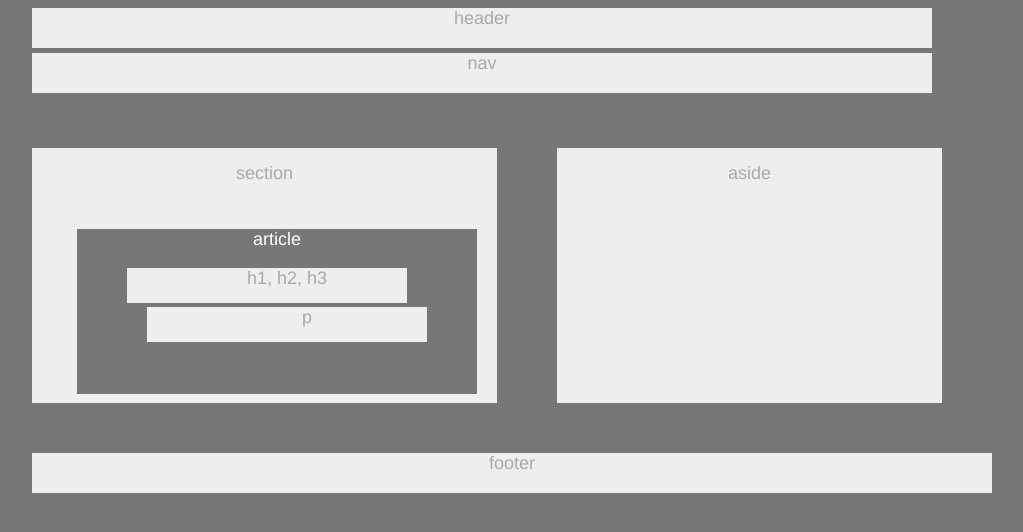
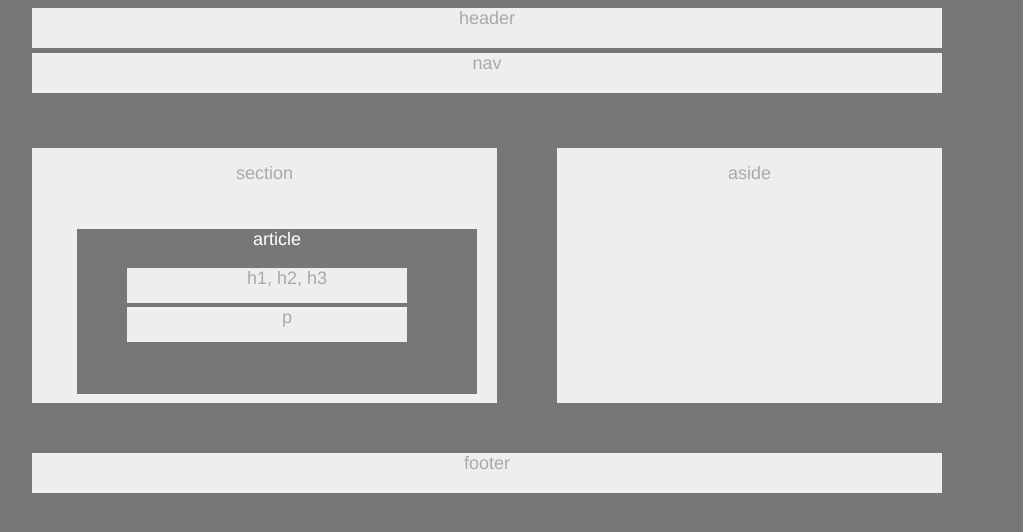
Before and after one commit to ayagirma/HW-Wireframe, a plain HTML site: page index.html in a window 1280 px wide. Shown: the whole page, without its empty margins (26-1049 px from the left). Drawn offline with Linux system fonts and the light colour scheme.

Commit message:
Final deployment

```diff
--- a/style.css
+++ b/style.css
@@ -6,6 +6,7 @@ body{
     text-align: center;
     color: darkgrey;
     font-size: 18px;
+    /*argin-right: 200px;*/
     font-family:'Helvetica Neue', Helvetica, sans-serif;
 }
 
@@ -13,7 +14,7 @@ body{
 header{
 
     background: #eee;
-    width: 900px;
+    width: 910px;
     margin: 5px ;
     height: 40px;
    margin:5px 50px 5px 50px;
@@ -24,7 +25,7 @@ nav{
     background: #eee;
     margin: 5px ;
     height: 40px;
-    width: 900px;
+    width: 910px;
    margin:5px 50px 5px 50px;
 }
 #section-box{
@@ -35,6 +36,7 @@ nav{
     width: 465px;
     height: 240px;
     margin:50px ;
+    text
 }
 #article-box {
     background-color: #777;
@@ -52,20 +54,18 @@ nav{
     width: 280px;
     height: 35px;
     border-width: 10%;
-    /*padding: 5px ;*/
+    padding: 0px ;
     margin left:15%;
-   /* float:left;*/
     color:darkgrey;
 }
 
 #paragraph-box{
     width: 280px;
     height: 35px;
-   /* padding: 5px;*/
-    margin: 0px 20px 0px 20px ;
-    /*float: left;*/
+    text-align: center;
+    margin: 0px 20px 0px 0px ;
     color: darkgrey;
-
+    clear:left;
 }
 
 aside{
@@ -84,8 +84,7 @@ footer{
     color: darkgrey;
     background: #eee;
    /* margin: 100px;*/
-    width: 960px;
+    width: 910px;
     height: 40px ;
     margin:5px 50px 5px 50px;
     clear: both;
-}
```
Lines whose indentation alone changed are shown as unchanged.
